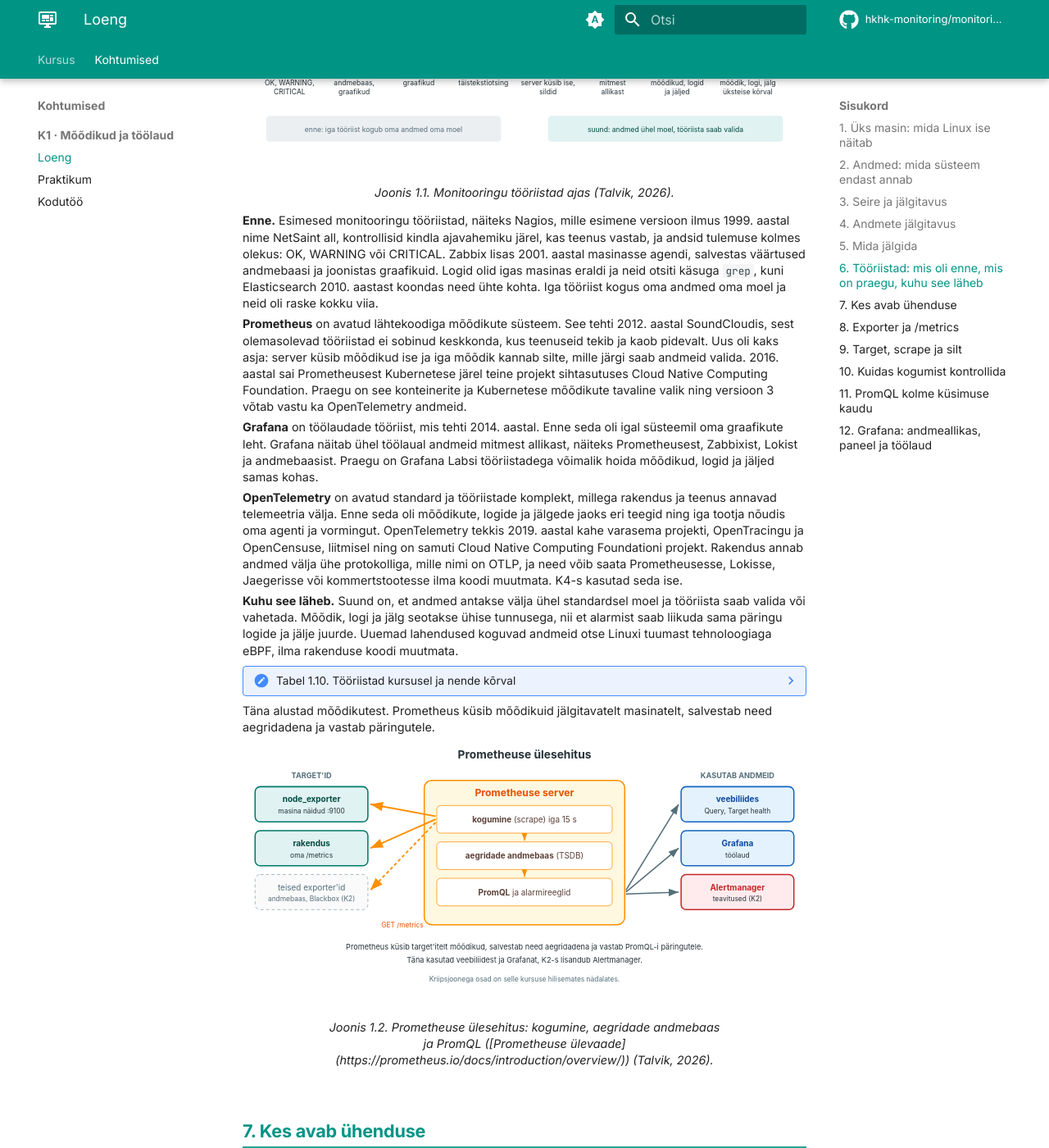
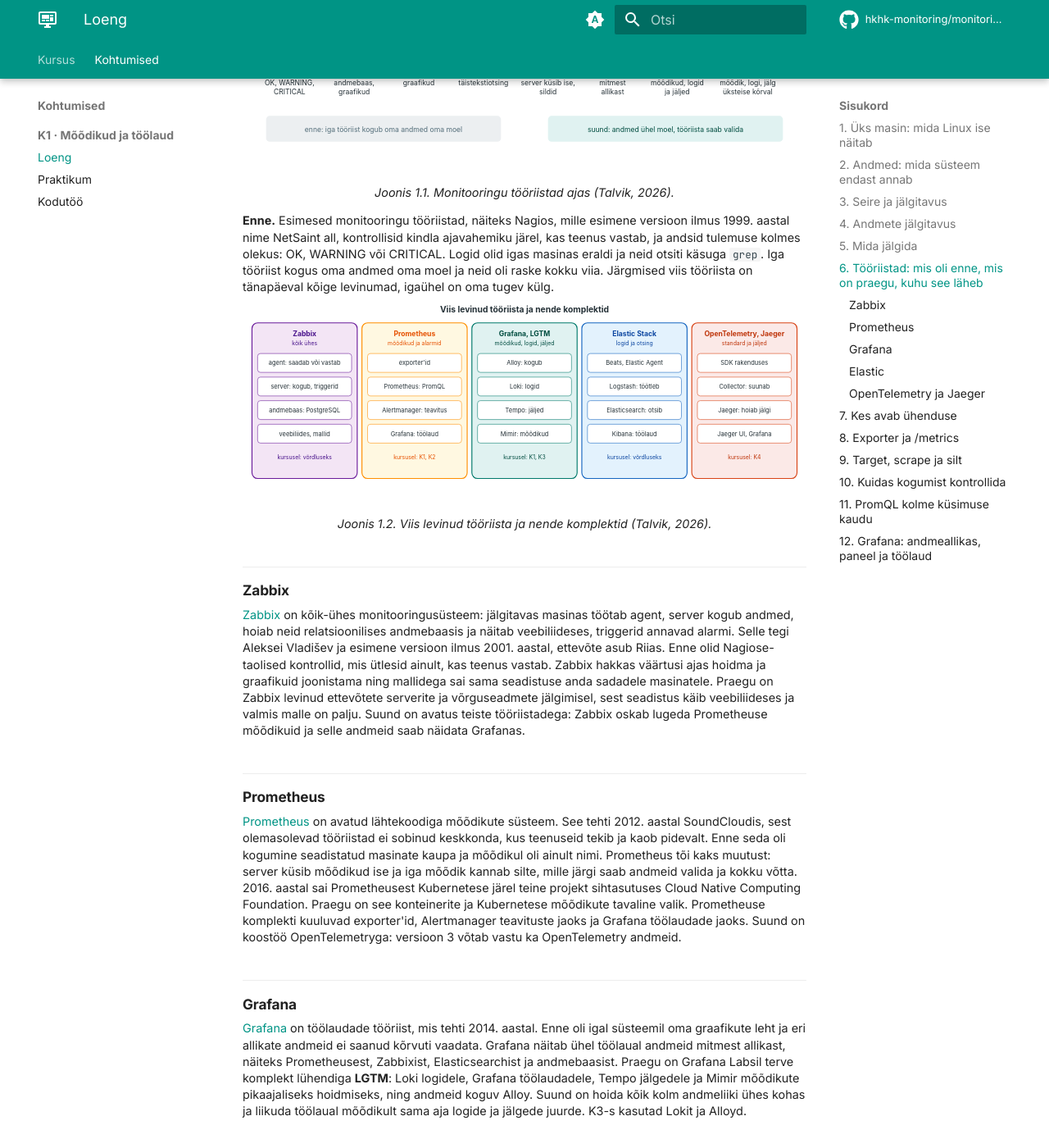
Before and after one commit to hkhk-monitoring/monitoring-lite, an MkDocs documentation site: the page built from docs/k01/lecture.md, in a window 1280 px wide and 1400 px high, scrolled down 3612 px. Shown: the whole window at 82% size. Built offline with MkDocs 1.6.1 and Material for MkDocs 9.7.7, drawn with Linux system fonts in a browser that asks for light colours; comment, search, counter and statistics services are not loaded; some of the changed text lies outside the part shown.

Commit message:
K1 loeng: tööriistad järjekorras Zabbix, Prometheus, Grafana, Elastic, OpenTelemetry ja Jaeger, igaühe juures mis see on, mis oli enne, mis on praegu ja kuhu läheb; joonis viie tööriista komplektidega

```diff
--- a/docs/k01/lecture.md
+++ b/docs/k01/lecture.md
@@ -191,15 +191,36 @@ Teenuse jaoks on Google'i SRE raamatus [neli kuldset signaali](https://sre.googl
   <figcaption>Joonis 1.1. Monitooringu tööriistad ajas (Talvik, 2026).</figcaption>
 </figure>
 
-**Enne.** Esimesed monitooringu tööriistad, näiteks Nagios, mille esimene versioon ilmus 1999. aastal nime NetSaint all, kontrollisid kindla ajavahemiku järel, kas teenus vastab, ja andsid tulemuse kolmes olekus: OK, WARNING või CRITICAL. Zabbix lisas 2001. aastal masinasse agendi, salvestas väärtused andmebaasi ja joonistas graafikuid. Logid olid igas masinas eraldi ja neid otsiti käsuga `grep`, kuni Elasticsearch 2010. aastast koondas need ühte kohta. Iga tööriist kogus oma andmed oma moel ja neid oli raske kokku viia.
+**Enne.** Esimesed monitooringu tööriistad, näiteks Nagios, mille esimene versioon ilmus 1999. aastal nime NetSaint all, kontrollisid kindla ajavahemiku järel, kas teenus vastab, ja andsid tulemuse kolmes olekus: OK, WARNING või CRITICAL. Logid olid igas masinas eraldi ja neid otsiti käsuga `grep`. Iga tööriist kogus oma andmed oma moel ja neid oli raske kokku viia. Järgmised viis tööriista on tänapäeval kõige levinumad, igaühel on oma tugev külg.
 
-**Prometheus** on avatud lähtekoodiga mõõdikute süsteem. See tehti 2012. aastal SoundCloudis, sest olemasolevad tööriistad ei sobinud keskkonda, kus teenuseid tekib ja kaob pidevalt. Uus oli kaks asja: server küsib mõõdikud ise ja iga mõõdik kannab silte, mille järgi saab andmeid valida. 2016. aastal sai Prometheusest Kubernetese järel teine projekt sihtasutuses Cloud Native Computing Foundation. Praegu on see konteinerite ja Kubernetese mõõdikute tavaline valik ning versioon 3 võtab vastu ka OpenTelemetry andmeid.
+<figure markdown="span">
+  ![Viis tööriista ja nende komplektid: Zabbix agendi, serveri, andmebaasi ja veebiliidesega; Prometheus exporter'ite, Alertmanageri ja Grafanaga; Grafana komplekt Alloy, Loki, Tempo ja Mimiriga; Elastic Stack Beatsi, Logstashi, Elasticsearchi ja Kibanaga; OpenTelemetry SDK, Collector ja Jaeger](../images/k01_komplektid.svg)
+  <figcaption>Joonis 1.2. Viis levinud tööriista ja nende komplektid (Talvik, 2026).</figcaption>
+</figure>
 
-**Grafana** on töölaudade tööriist, mis tehti 2014. aastal. Enne seda oli igal süsteemil oma graafikute leht. Grafana näitab ühel töölaual andmeid mitmest allikast, näiteks Prometheusest, Zabbixist, Lokist ja andmebaasist. Praegu on Grafana Labsi tööriistadega võimalik hoida mõõdikud, logid ja jäljed samas kohas.
+### Zabbix
 
-**OpenTelemetry** on avatud standard ja tööriistade komplekt, millega rakendus ja teenus annavad telemeetria välja. Enne seda oli mõõdikute, logide ja jälgede jaoks eri teegid ning iga tootja nõudis oma agenti ja vormingut. OpenTelemetry tekkis 2019. aastal kahe varasema projekti, OpenTracingu ja OpenCensuse, liitmisel ning on samuti Cloud Native Computing Foundationi projekt. Rakendus annab andmed välja ühe protokolliga, mille nimi on OTLP, ja need võib saata Prometheusesse, Lokisse, Jaegerisse või kommertstootesse ilma koodi muutmata. K4-s kasutad seda ise.
+[Zabbix](https://www.zabbix.com/documentation/current/en/manual/introduction/overview) on kõik-ühes monitooringusüsteem: jälgitavas masinas töötab agent, server kogub andmed, hoiab neid relatsioonilises andmebaasis ja näitab veebiliideses, triggerid annavad alarmi. Selle tegi Aleksei Vladišev ja esimene versioon ilmus 2001. aastal, ettevõte asub Riias. Enne olid Nagiose-taolised kontrollid, mis ütlesid ainult, kas teenus vastab. Zabbix hakkas väärtusi ajas hoidma ja graafikuid joonistama ning mallidega sai sama seadistuse anda sadadele masinatele. Praegu on Zabbix levinud ettevõtete serverite ja võrguseadmete jälgimisel, sest seadistus käib veebiliideses ja valmis malle on palju. Suund on avatus teiste tööriistadega: Zabbix oskab lugeda Prometheuse mõõdikuid ja selle andmeid saab näidata Grafanas.
 
-**Kuhu see läheb.** Suund on, et andmed antakse välja ühel standardsel moel ja tööriista saab valida või vahetada. Mõõdik, logi ja jälg seotakse ühise tunnusega, nii et alarmist saab liikuda sama päringu logide ja jälje juurde. Uuemad lahendused koguvad andmeid otse Linuxi tuumast tehnoloogiaga eBPF, ilma rakenduse koodi muutmata.
+### Prometheus
+
+[Prometheus](https://prometheus.io/docs/introduction/overview/) on avatud lähtekoodiga mõõdikute süsteem. See tehti 2012. aastal SoundCloudis, sest olemasolevad tööriistad ei sobinud keskkonda, kus teenuseid tekib ja kaob pidevalt. Enne seda oli kogumine seadistatud masinate kaupa ja mõõdikul oli ainult nimi. Prometheus tõi kaks muutust: server küsib mõõdikud ise ja iga mõõdik kannab silte, mille järgi saab andmeid valida ja kokku võtta. 2016. aastal sai Prometheusest Kubernetese järel teine projekt sihtasutuses Cloud Native Computing Foundation. Praegu on see konteinerite ja Kubernetese mõõdikute tavaline valik. Prometheuse komplekti kuuluvad exporter'id, Alertmanager teavituste jaoks ja Grafana töölaudade jaoks. Suund on koostöö OpenTelemetryga: versioon 3 võtab vastu ka OpenTelemetry andmeid.
+
+### Grafana
+
+[Grafana](https://grafana.com/oss/) on töölaudade tööriist, mis tehti 2014. aastal. Enne oli igal süsteemil oma graafikute leht ja eri allikate andmeid ei saanud kõrvuti vaadata. Grafana näitab ühel töölaual andmeid mitmest allikast, näiteks Prometheusest, Zabbixist, Elasticsearchist ja andmebaasist. Praegu on Grafana Labsil terve komplekt lühendiga **LGTM**: Loki logidele, Grafana töölaudadele, Tempo jälgedele ja Mimir mõõdikute pikaajaliseks hoidmiseks, ning andmeid koguv Alloy. Suund on hoida kõik kolm andmeliiki ühes kohas ja liikuda töölaual mõõdikult sama aja logide ja jälgede juurde. K3-s kasutad Lokit ja Alloyd.
+
+### Elastic
+
+[Elastic Stack](https://www.elastic.co/elastic-stack) on tuntud ka nime ELK all: Elasticsearch, Logstash ja Kibana. Elasticsearch ilmus 2010. aastal ja on otsingumootor, mis hoiab andmeid nii, et neist saab kiiresti teksti otsida. Logstash töötleb ja suunab logisid ning Kibana on veebiliides otsinguks ja töölaudadeks, hiljem lisandusid koguvad agendid Beats ja Elastic Agent. Enne Elasticut otsiti logisid igas masinas eraldi käsuga `grep`. Elastic koondas logid ühte kohta ja tegi täistekstiotsingu kiireks, see on siiani selle tugevaim külg. 2021. aastal muutis Elastic litsentsi ja selle peale tegi Amazon avatud koopia [OpenSearch](https://opensearch.org/). Praegu kogub Elastic ka mõõdikuid ja jälgi ning toetab OpenTelemetryt.
+
+### OpenTelemetry ja Jaeger
+
+[OpenTelemetry](https://opentelemetry.io/docs/what-is-opentelemetry/) on avatud standard ja tööriistade komplekt, millega rakendus ja teenus annavad telemeetria välja. Enne seda oli mõõdikute, logide ja jälgede jaoks eri teegid ning iga tootja nõudis oma agenti ja vormingut. OpenTelemetry tekkis 2019. aastal kahe varasema projekti, OpenTracingu ja OpenCensuse, liitmisel ning on Cloud Native Computing Foundationi projekt. Rakendus annab andmed välja ühe protokolliga, mille nimi on OTLP, ja OpenTelemetry Collector suunab need Prometheusesse, Lokisse, Jaegerisse või kommertstootesse ilma rakenduse koodi muutmata. Praegu toetavad seda kõik eelnevad tööriistad.
+
+[Jaeger](https://www.jaegertracing.io/docs/latest/) on avatud lähtekoodiga süsteem jälgede hoidmiseks ja vaatamiseks. Selle tegi Uber, sest mitmesajast teenusest koosnevas süsteemis ei olnud muul moel näha, kus päring aega kulutab. Jaeger avaldati 2017. aastal ja on samuti Cloud Native Computing Foundationi projekt. Jaegeri uus versioon 2 on ehitatud OpenTelemetry Collectori peale, nii et rakendus saadab jäljed OpenTelemetryga ja Jaeger hoiab ning näitab neid. K4-s kasutad mõlemat.
+
+**Kuhu see läheb.** Suund on, et andmed antakse välja ühel standardsel moel, OpenTelemetryga, ja hoidmise ning vaatamise tööriista saab valida või vahetada. Mõõdik, logi ja jälg seotakse ühise tunnusega, nii et alarmist saab liikuda sama päringu logide ja jälje juurde. Uuemad lahendused koguvad andmeid otse Linuxi tuumast tehnoloogiaga eBPF, ilma rakenduse koodi muutmata.
 
 ??? note "Tabel 1.10. Tööriistad kursusel ja nende kõrval"
     | Andmeliik | Kursusel | Levinud teised | Kohtumine |
@@ -215,18 +236,18 @@ Täna alustad mõõdikutest. Prometheus küsib mõõdikuid jälgitavatelt masina
 
 <figure markdown="span">
   ![Prometheuse server küsib target'itelt mõõdikuid, salvestab need aegridade andmebaasi ja vastab PromQL-i päringutele; andmeid kasutavad veebiliides, Grafana ja Alertmanager](../images/k01_ylesehitus.svg)
-  <figcaption>Joonis 1.2. Prometheuse ülesehitus: kogumine, aegridade andmebaas ja PromQL ([Prometheuse ülevaade](https://prometheus.io/docs/introduction/overview/)) (Talvik, 2026).</figcaption>
+  <figcaption>Joonis 1.3. Prometheuse ülesehitus: kogumine, aegridade andmebaas ja PromQL ([Prometheuse ülevaade](https://prometheus.io/docs/introduction/overview/)) (Talvik, 2026).</figcaption>
 </figure>
 
 ## 7. Kes avab ühenduse
 
-Mõõdikute kogumisel on kaks küsimust: kes avab ühenduse ja milline komponent tagastab väärtused. Prometheuse puhul avab ühenduse Prometheus ja exporter tagastab korraga kõik oma mõõdikud. Seda nimetatakse **pull-mudeliks**. Kui jälgitav masin saadab andmed ise keskserverisse, on see **push-mudel**: nii töötavad näiteks Zabbixi aktiivne agent, Telegraf ja OpenTelemetry (K4).
+Mõõdikute kogumisel on kaks küsimust: kes avab ühenduse ja milline komponent tagastab väärtused. Prometheuse puhul avab ühenduse Prometheus ja exporter tagastab korraga kõik oma mõõdikud. See on **pull-mudel**. Kui jälgitav masin saadab andmed ise keskserverisse, on see **push-mudel**: nii töötavad näiteks Zabbixi aktiivne agent, Telegraf ja OpenTelemetry, mida kasutad K4-s.
 
 Pull-mudelis peab jälgitavas masinas olema port lahti ja server peab teadma kõiki aadresse. Push-mudelis peab lahti olema serveri port ja jälgitav masin peab teadma serveri aadressi. Pull-mudeli eelis on see, et Prometheus märkab kohe, kui target ei vasta.
 
 <figure markdown="span">
   ![Prometheus vm3-s saadab vm2 ja vm1 node_exporterile päringu GET /metrics ja saab vastuseks mõõteväärtused](../images/k01_kes_kusib.svg)
-  <figcaption>Joonis 1.3. Prometheus küsib jälgitavate masinate node_exporteritelt mõõdikuid. Ühenduse avab Prometheus, exporter ainult vastab (Talvik, 2026).</figcaption>
+  <figcaption>Joonis 1.4. Prometheus küsib jälgitavate masinate node_exporteritelt mõõdikuid. Ühenduse avab Prometheus, exporter ainult vastab (Talvik, 2026).</figcaption>
 </figure>
 
 ??? question "Kontrolli ennast"
```
Also changed, not shown: other parts of docs/k01/lecture.md (+10 -10 lines), docs/k01/lab.md (+2 -2 lines), docs/images/k01_komplektid.svg (added).
